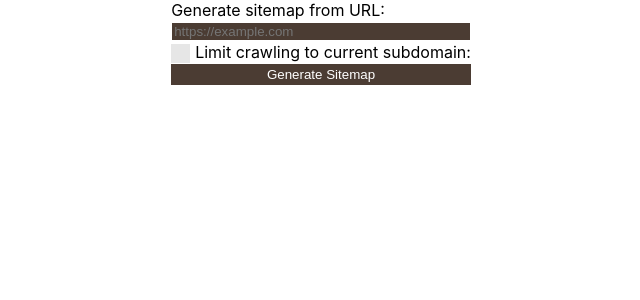
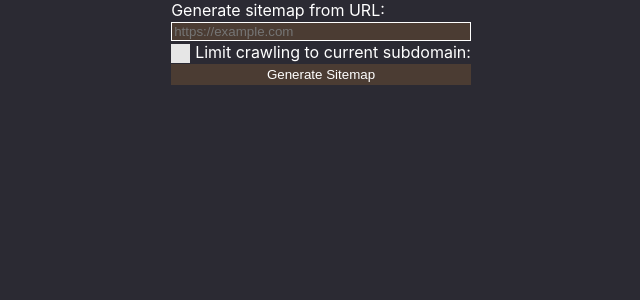
Before and after one commit to swandrn/sitemap-generator, a React (Create React App) app in the folder frontend/: page / in a window 1280 px wide. Shown: the top 300 px of the page, without its empty margins (319-959 px from the left). Built offline with nearby package versions, Linux system fonts and the light colour scheme.

Commit message:
body background color and default font color

```diff
--- a/frontend/src/index.css
+++ b/frontend/src/index.css
@@ -5,6 +5,8 @@ body {
     sans-serif;
   -webkit-font-smoothing: antialiased;
   -moz-osx-font-smoothing: grayscale;
+  background-color: rgba(43, 42, 51, 1);
+  color: white;
 }
 
 code {
```
